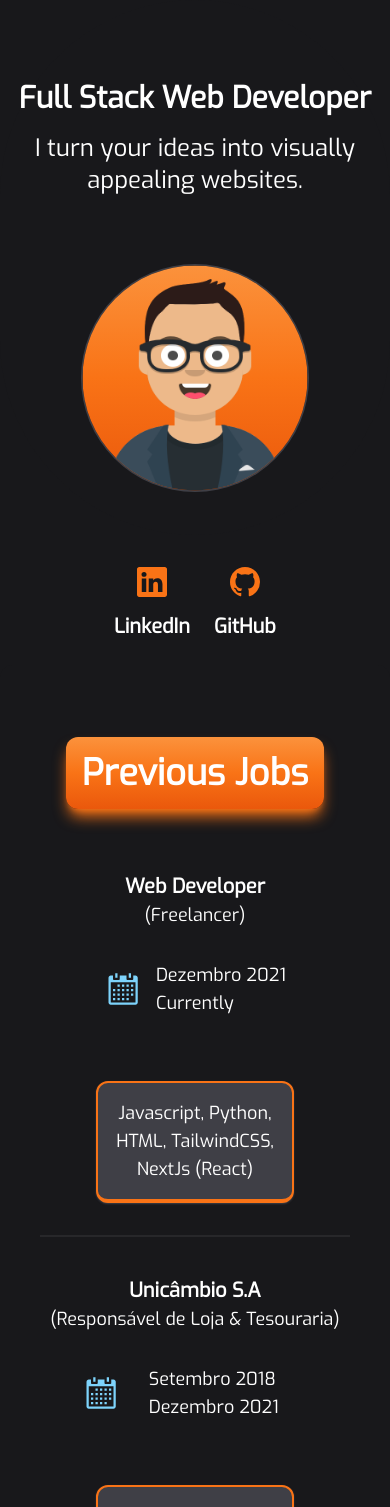
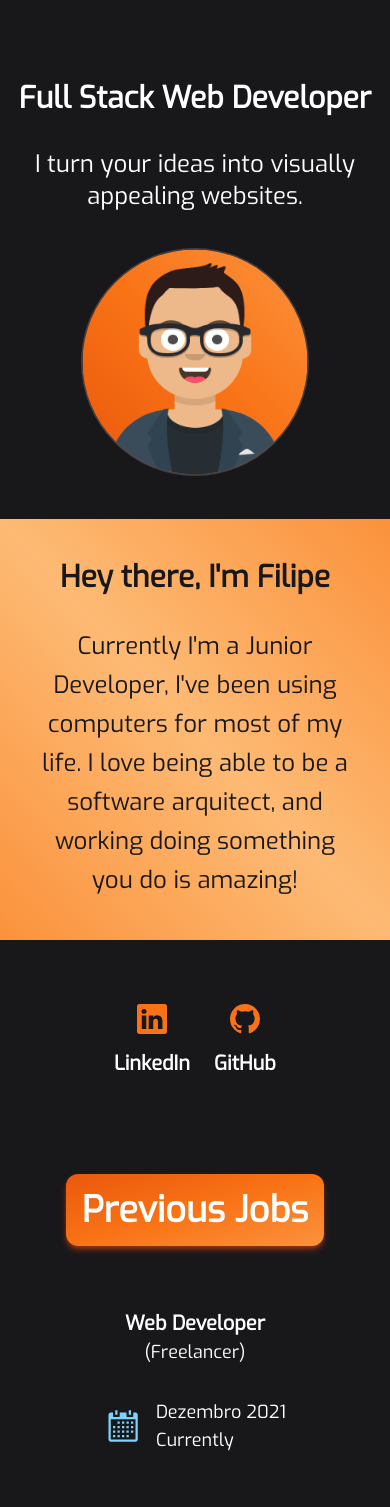
Before and after one commit to Filigs/next-portfolio, a Next.js app: page / in a window 390 px wide. Shown: the top 1507 px of the page. Built offline with nearby package versions, Linux system fonts and the light colour scheme.

Commit message:
biography added

```diff
--- a/components/contacts.js
+++ b/components/contacts.js
@@ -7,7 +7,7 @@ export default function Contacts() {
     "flex flex-col items-center gap-2 py-4 rounded-xl bg-inherit";
   const contactTextStyles =
     "text-xl lg:text-2xl flex-wrap font-bold hover:text-orange-500";
-  const buttonStyles = "text-orange-500";
+  const iconStyles = "text-orange-500";
   const contacts = {
     phone: "91 820 31 69",
     // email: "filipemartins.business@gmail.com",
@@ -21,7 +21,7 @@ export default function Contacts() {
       <div id={"contacts"} className="grid grid-flow-col text-center gap-6">
         <div className={contactCardStyles}>
           <section className="items-end text-3xl lg:text-4xl px-2 pt-2 rounded-full">
-            <button className={buttonStyles}>
+            <button className={iconStyles}>
               <BsLinkedin />
             </button>
           </section>
@@ -37,7 +37,7 @@ export default function Contacts() {
         </div>
         <div className={contactCardStyles}>
           <section className="items-end text-3xl lg:text-4xl px-2 pt-2 rounded-full">
-            <button className={buttonStyles}>
+            <button className={iconStyles}>
               <GoMarkGithub />
             </button>
           </section>
--- a/components/header.js
+++ b/components/header.js
@@ -0,0 +1,26 @@
+const info = {
+  title: "Hey there, I'm Filipe",
+  body: "Currently I'm a Junior Developer, I've been using computers for most of my life. I love being able to be a software arquitect, and working doing something you do is amazing!",
+};
+
+export default function Biography() {
+  return (
+    <div className="border-0">
+      <div className="flex flex-col lg:flex-row lg:justify-center lg:items-center items-center justify-center leading-normal pt-20 lg:pt-24 bg-white">
+        <div className="rounded text-center justify-center">
+          {/* name */}
+
+          <div className="mb-8 lg:mb-10 space-y-8">
+            <p className="text-3xl lg:text-4xl font-bold text-center text-zinc-900">
+              {info.title}
+            </p>
+            <p className="text-xl lg:text-2xl font-normal text-center text-zinc-900">
+              {info.body}
+            </p>
+          </div>
+          {/* hero */}
+        </div>
+      </div>
+    </div>
+  );
+}
--- a/components/hero.js
+++ b/components/hero.js
@@ -1,6 +1,10 @@
 import Image from "next/image";
 import myPicture from "/public/avatar.png";
 import { motion } from "framer-motion";
+const biography = {
+  title: "Hey there, I'm Filipe",
+  body: "Currently I'm a Junior Developer, I've been using computers for most of my life. I love being able to be a software arquitect, and working doing something you do is amazing!",
+};
 
 export default function Hero() {
   const filipe = {
@@ -29,11 +33,11 @@ export default function Hero() {
 
   return (
     <div className="border-0">
-      <div className="flex flex-col lg:flex-row lg:justify-center lg:items-center items-center justify-center leading-normal pt-20 lg:pt-24 bg-zinc-900 rounded-full">
+      <div className="flex flex-col lg:flex-row lg:justify-center lg:items-center items-center justify-center leading-normal pt-20 lg:pt-24 bg-zinc-900 rounded-3xl">
         <div id={"portrait"} className="rounded text-center justify-center">
           {/* name */}
-          <section>
-            <div className="mb-8 lg:mb-10 space-y-4">
+
+          <div className="space-y-8">
             <p className="text-3xl lg:text-4xl font-bold text-center text-white">
               {filipe.role}
             </p>
@@ -48,9 +52,21 @@ export default function Hero() {
             width={300}
             height={300}
             // layout={"responsive"}
-              className="bg-gradient-to-t from-orange-600 via-orange-500 to-orange-400 rounded-full ring-2 ring-zinc-700 scale-75"
+            className="bg-gradient-to-tr from-orange-600 via-orange-500 to-orange-400 rounded-full ring-2 ring-zinc-700 scale-75"
           />
-          </section>
+          <div className="text-center justify-center bg-gradient-to-tr from-orange-400 via-orange-300 to-orange-400">
+            {/* name */}
+
+            <div className="mb-8 lg:mb-10 space-y-8 text-zinc-900 p-10 lg:p-14">
+              <p className="text-3xl lg:text-4xl font-bold text-center">
+                {biography.title}
+              </p>
+              <p className="text-2xl lg:text-3xl font-normal leading-relaxed text-center">
+                {biography.body}
+              </p>
+            </div>
+            {/* hero */}
+          </div>
         </div>
       </div>
     </div>
--- a/components/tables.js
+++ b/components/tables.js
@@ -76,7 +76,7 @@ export default function Experience() {
       <div className="mx-auto">
         <div className="flex flex-col gap-4">
           <section className="p-10 lg:p-14 bg-zinc-900 span rounded-xl border-0">
-            <p className="text-center text-4xl xl:text-5xl font-black my-8 bg-gradient-to-t from-orange-600 via-orange-500 to-orange-400 shadow-lg shadow-orange-500 max-w-fit mx-auto text-white p-4 rounded-xl">
+            <p className="cursor-default text-center text-4xl xl:text-5xl font-black my-8 bg-gradient-to-br from-orange-600 via-orange-500 to-orange-400 shadow-md shadow-orange-800 max-w-fit mx-auto text-white p-4 rounded-xl">
               {" "}
               {"Previous Jobs"}
             </p>
@@ -89,7 +89,7 @@ export default function Experience() {
                   <section className="max-w-fit mx-auto">
                     <div className="grid grid-flow-row leading-relaxed">
                       {" "}
-                      <p className="font-bold text-xl lg:text-2xl xl:text-3xl 0">
+                      <p className="font-bold text-xl lg:text-2xl xl:text-3xl">
                         {" "}
                         {job.nome}
                       </p>
@@ -111,7 +111,7 @@ export default function Experience() {
                     </div>
                   </section>
                   <section className="px-14 lg:px-20 pt-8 leading-loose">
-                    <p className="gap-2 font-light text-lg lg:text-xl rounded-xl p-4 bg-zinc-700  border-x-2 border-b-4 border-t-2 border-orange-500 shadow-sm shadow-zinc-700">
+                    <p className="gap-2 font-light text-lg lg:text-xl rounded-xl p-4 bg-gradient-to-br from-zinc-800 via-zinc-800 to-zinc-700   border-x-2 border-b-4 border-t-2 border-orange-500 shadow-md shadow-orange-800">
                       {job.desc}
                     </p>
                   </section>
--- a/pages/index.js
+++ b/pages/index.js
@@ -3,7 +3,6 @@ import Head from "next/head";
 import Experience from "../components/tables";
 import Hero from "../components/hero";
 import Contacts from "../components/contacts";
-import Biography from "../components/bio";
 
 const titleName = "Curriculo Filipe Martins";
 
@@ -31,7 +30,7 @@ export default function Home() {
             <Hero />
             <Contacts />
           </section>
-          <section>{/* <Biography /> */}</section>
+
           <section>
             <Experience />
           </section>
```
Lines whose indentation alone changed are shown as unchanged.
